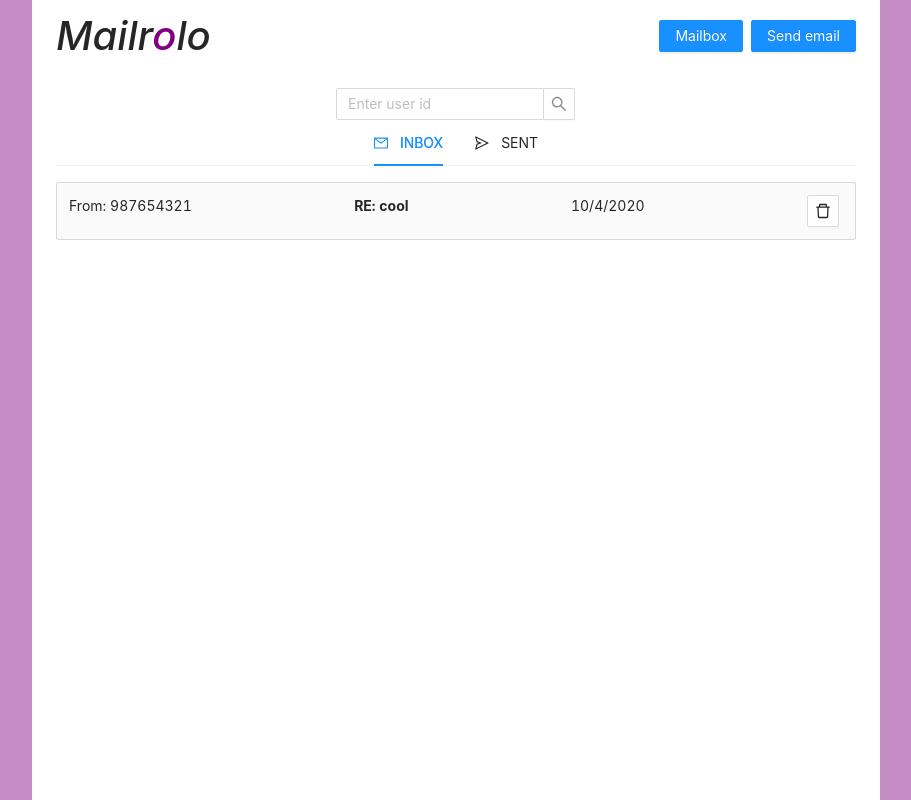
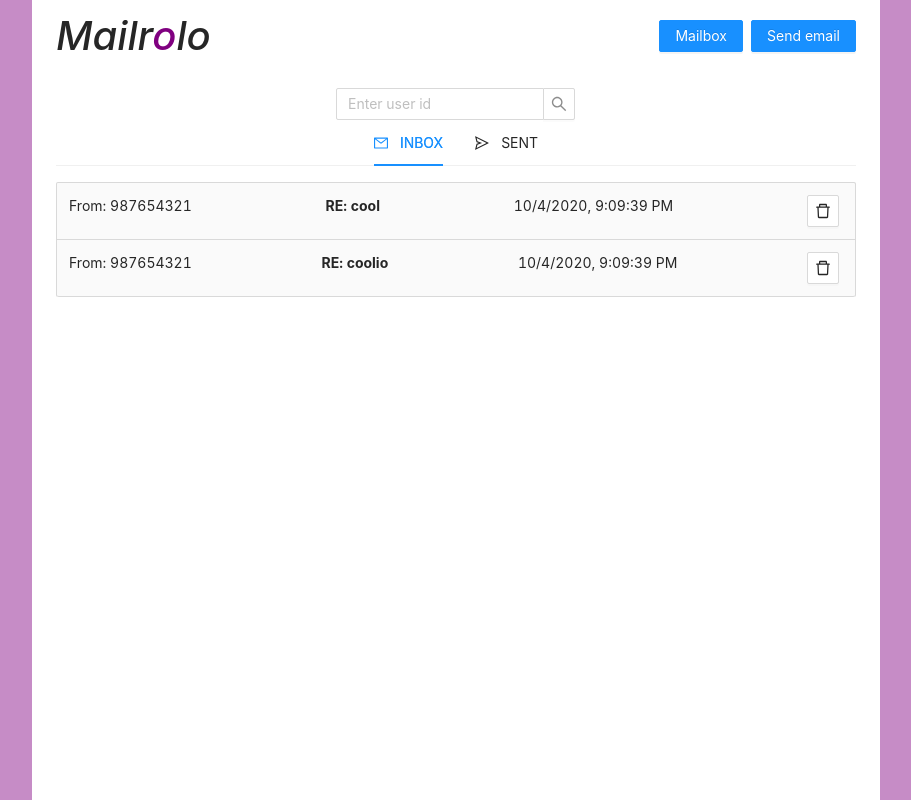
Before and after one commit to MichalMenachem/messaging-system-client, a React (Create React App) app: page / in a window 1280 px wide. Shown: the whole page, without its empty margins (184-1095 px from the left). Built offline with nearby package versions, Linux system fonts and the light colour scheme.

Commit message:
finish email viewer

```diff
--- a/package.json
+++ b/package.json
@@ -14,6 +14,7 @@
     "antd": "^4.6.6",
     "react": "^16.13.1",
     "react-dom": "^16.13.1",
+    "react-router-dom": "^5.2.0",
     "react-scripts": "3.4.3",
     "typescript": "^3.7.5"
   },
@@ -37,5 +38,8 @@
       "last 1 firefox version",
       "last 1 safari version"
     ]
+  },
+  "devDependencies": {
+    "@types/react-router-dom": "^5.1.5"
   }
 }
--- a/src/components/manage-emails/EmailViewLayout.tsx
+++ b/src/components/manage-emails/EmailViewLayout.tsx
@@ -11,10 +11,26 @@ export const EmailViewLayout = () => {
     {
       sender: "123456789",
       receiver: "987654321",
-      content: "Hi! how are you?",
+      content: "Hi! how are you? I miss you",
       id: 0,
       creationDate: new Date(),
       subject: "cool",
+    },
+    {
+      sender: "123456789",
+      receiver: "987654321",
+      content: "Hi! how are you? tralalala",
+      id: 1,
+      creationDate: new Date(),
+      subject: "coolio",
+    },
+    {
+      sender: "123456789",
+      receiver: "987654321",
+      content: "Hi! how are you? aya baya",
+      id: 2,
+      creationDate: new Date(),
+      subject: "coolcool",
     },
   ]);
   const [received, setReceived] = useState<MessageWithId[]>([
@@ -22,9 +38,17 @@ export const EmailViewLayout = () => {
       sender: "987654321",
       receiver: "123456789",
       content: "Fine! thanks",
-      id: 1,
+      id: 3,
       creationDate: new Date(),
       subject: "RE: cool",
+    },
+    {
+      sender: "987654321",
+      receiver: "123456789",
+      content: "Fine! thanks you sweetie",
+      id: 4,
+      creationDate: new Date(),
+      subject: "RE: coolio",
     },
   ]);
 
--- a/src/components/manage-emails/emails-display/EmailContent.tsx
+++ b/src/components/manage-emails/emails-display/EmailContent.tsx
@@ -1,7 +1,7 @@
 import React from "react";
 import { MessageWithId } from "../../../models/Message";
+import "./emails.css";
 
 export const EmailContent = (props: MessageWithId) => {
-  return;
-  <></>;
+  return <span>{props.content}</span>;
 };
--- a/src/components/manage-emails/emails-display/EmailHeader.tsx
+++ b/src/components/manage-emails/emails-display/EmailHeader.tsx
@@ -16,7 +16,7 @@ export const EmailHeader = (props: EmailHeaderProps) => {
       </span>
       <b className="email-header-item">{props.subject}</b>
       <span className="email-header-item">
-        {props.creationDate.toLocaleDateString()}
+        {props.creationDate.toLocaleString()}
       </span>
       <Button
         icon={<DeleteOutlined />}
--- a/src/components/manage-emails/emails-display/Emails.tsx
+++ b/src/components/manage-emails/emails-display/Emails.tsx
@@ -3,6 +3,7 @@ import { MessageWithId } from "../../../models/Message";
 import { Collapse } from "antd";
 import { EmailContent } from "./EmailContent";
 import { EmailHeader } from "./EmailHeader";
+import "./emails.css";
 
 const { Panel } = Collapse;
 
@@ -19,6 +20,7 @@ export const Emails = (props: EmailsProps) => {
           showArrow={false}
           key={email.id}
           header={<EmailHeader {...email} isInbox={props.isInbox} />}
+          className="email-content"
         >
           <EmailContent {...email} />
         </Panel>
--- a/src/components/manage-emails/emails-display/emails.css
+++ b/src/components/manage-emails/emails-display/emails.css
@@ -6,3 +6,7 @@
   display: flex;
   justify-content: space-between;
 }
+
+.email-content {
+  text-align: left;
+}
--- a/src/components/manage-emails/search-bar/SearchBar.tsx
+++ b/src/components/manage-emails/search-bar/SearchBar.tsx
@@ -1,6 +1,6 @@
 import React from "react";
 import { Input } from "antd";
-import "./SearchBar.css";
+import "./search-bar.css";
 
 const { Search } = Input;
 
```
Also changed, not shown: src/components/manage-emails/search-bar/search-bar.css (renamed from src/components/manage-emails/search-bar/SearchBar.css).
